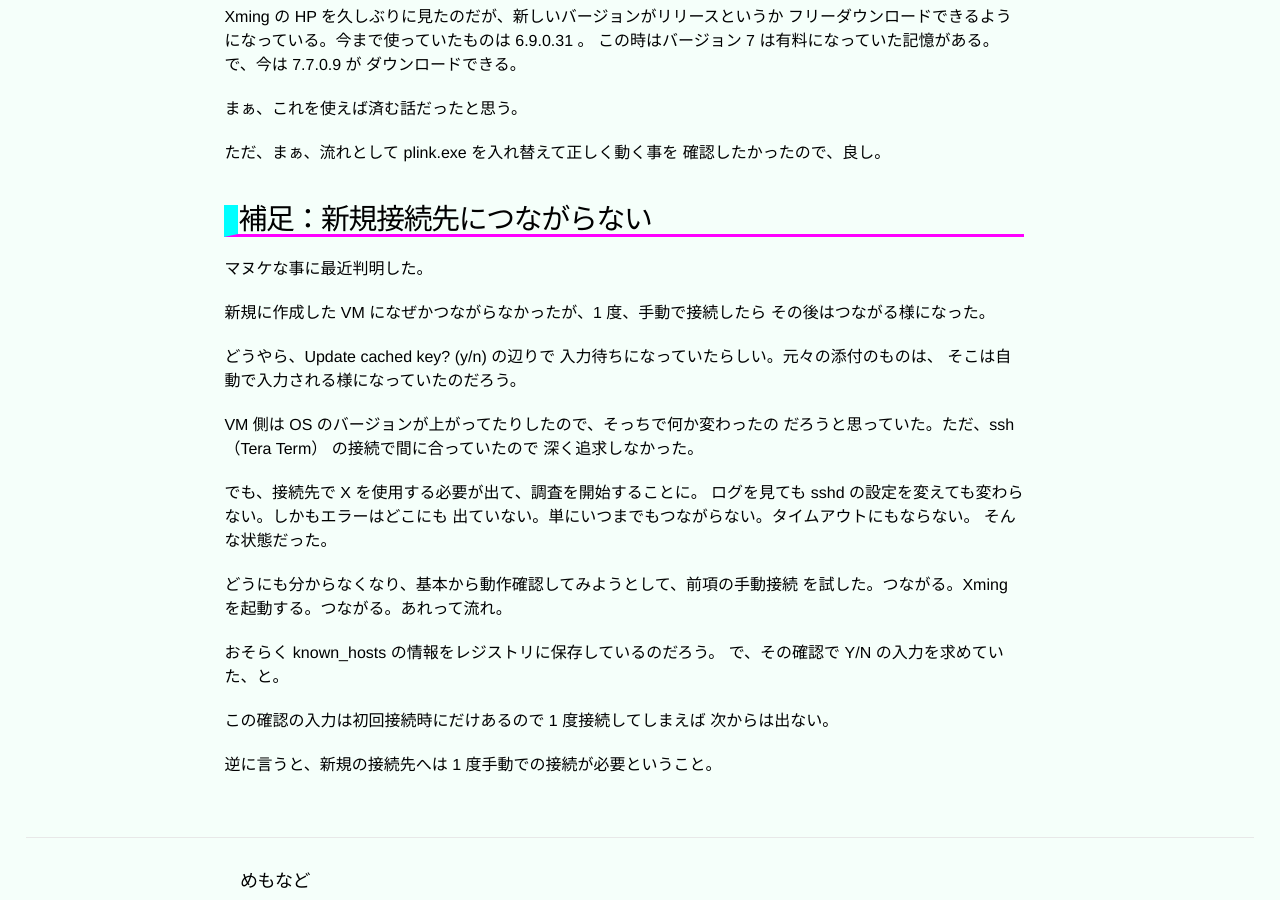
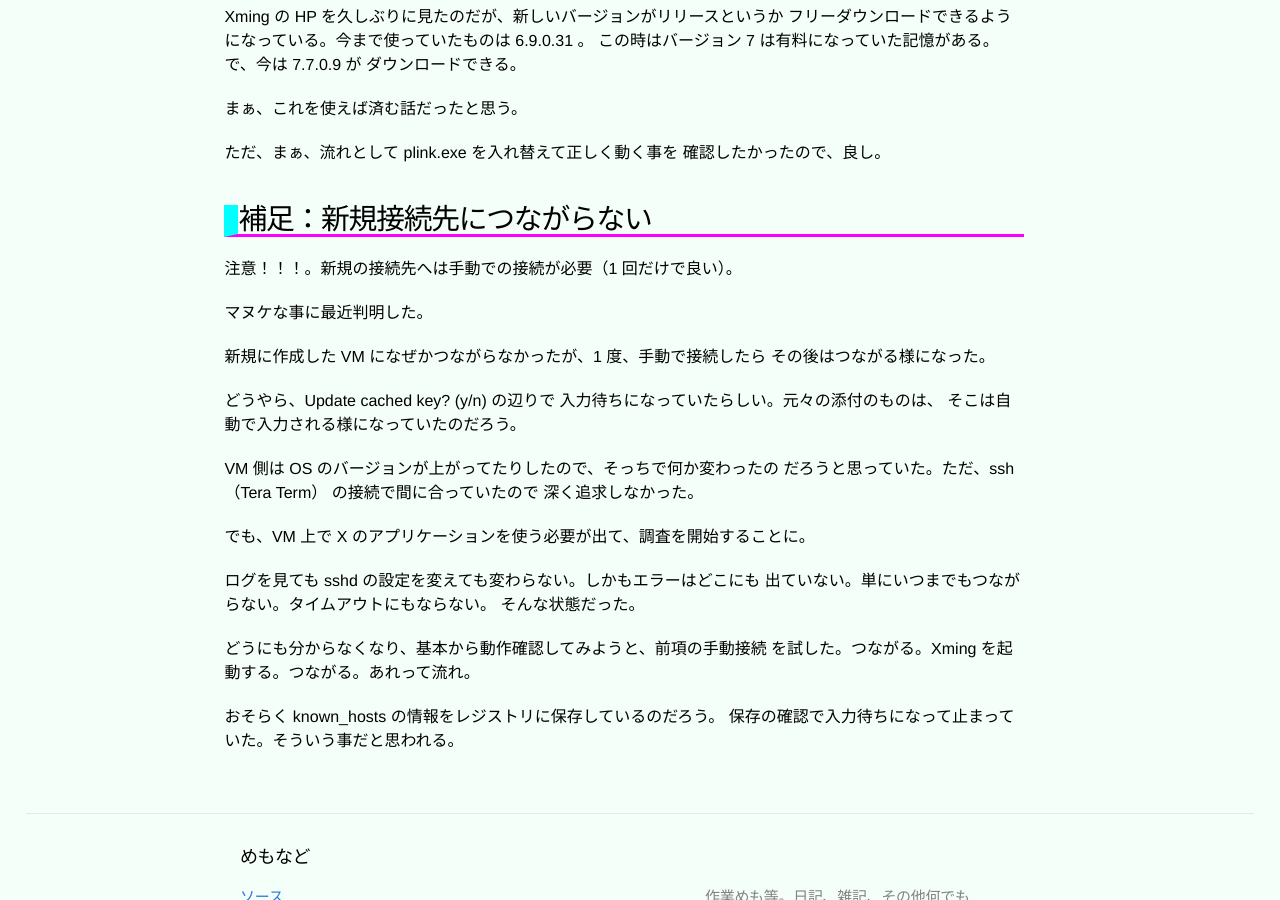
Before and after one commit to tayu/pages, a Jekyll site: the page built from main/_posts/2016-07-27-Xming-error.md, in a window 1280 px wide and 900 px high, scrolled down 3437 px. Built offline with Jekyll 4.4.1, drawn with Linux system fonts in a browser that asks for light colours; some of the changed text lies outside the part shown.

Commit message:
2020-01-19

```diff
--- a/main/_posts/2016-07-27-Xming-error.md
+++ b/main/_posts/2016-07-27-Xming-error.md
@@ -172,6 +172,9 @@ Xming の HP を久しぶりに見たのだが、新しいバージョンがリ
 
 # 補足：新規接続先につながらない
 
+注意！！！。新規の接続先へは手動での接続が必要（1 回だけで良い）。
+
+
 マヌケな事に最近判明した。
 
 新規に作成した VM になぜかつながらなかったが、1 度、手動で接続したら
@@ -185,18 +188,14 @@ VM 側は OS のバージョンが上がってたりしたので、そっちで
 だろうと思っていた。ただ、ssh（Tera Term） の接続で間に合っていたので
 深く追求しなかった。
 
-でも、接続先で X を使用する必要が出て、調査を開始することに。
+でも、VM 上で X のアプリケーションを使う必要が出て、調査を開始することに。
+
 ログを見ても sshd の設定を変えても変わらない。しかもエラーはどこにも
 出ていない。単にいつまでもつながらない。タイムアウトにもならない。
 そんな状態だった。
 
-どうにも分からなくなり、基本から動作確認してみようとして、前項の手動接続
+どうにも分からなくなり、基本から動作確認してみようと、前項の手動接続
 を試した。つながる。Xming を起動する。つながる。あれって流れ。
 
 おそらく known_hosts の情報をレジストリに保存しているのだろう。
-で、その確認で Y/N の入力を求めていた、と。
-
-この確認の入力は初回接続時にだけあるので 1 度接続してしまえば
-次からは出ない。
-
-逆に言うと、新規の接続先へは 1 度手動での接続が必要ということ。
+保存の確認で入力待ちになって止まっていた。そういう事だと思われる。
--- a/main/lang/feed.xml
+++ b/main/lang/feed.xml
@@ -5,8 +5,8 @@
     <description>プログラミング言語の超入門。または自分の学習の足跡として</description>
     <link>./</link>
     <atom:link href="./feed.xml" rel="self" type="application/rss+xml" />
-    <pubDate>Mon, 30 Dec 2019 02:53:37 +0900</pubDate>
-    <lastBuildDate>Mon, 30 Dec 2019 02:53:37 +0900</lastBuildDate>
+    <pubDate>Fri, 03 Jan 2020 04:42:17 +0900</pubDate>
+    <lastBuildDate>Fri, 03 Jan 2020 04:42:17 +0900</lastBuildDate>
     <generator>Jekyll v2.2.0</generator>
 
       <item>
```
Also changed, not shown: main/_posts/2020-01-03-raspberrypi-backup.md (added, +92 -0 lines).
